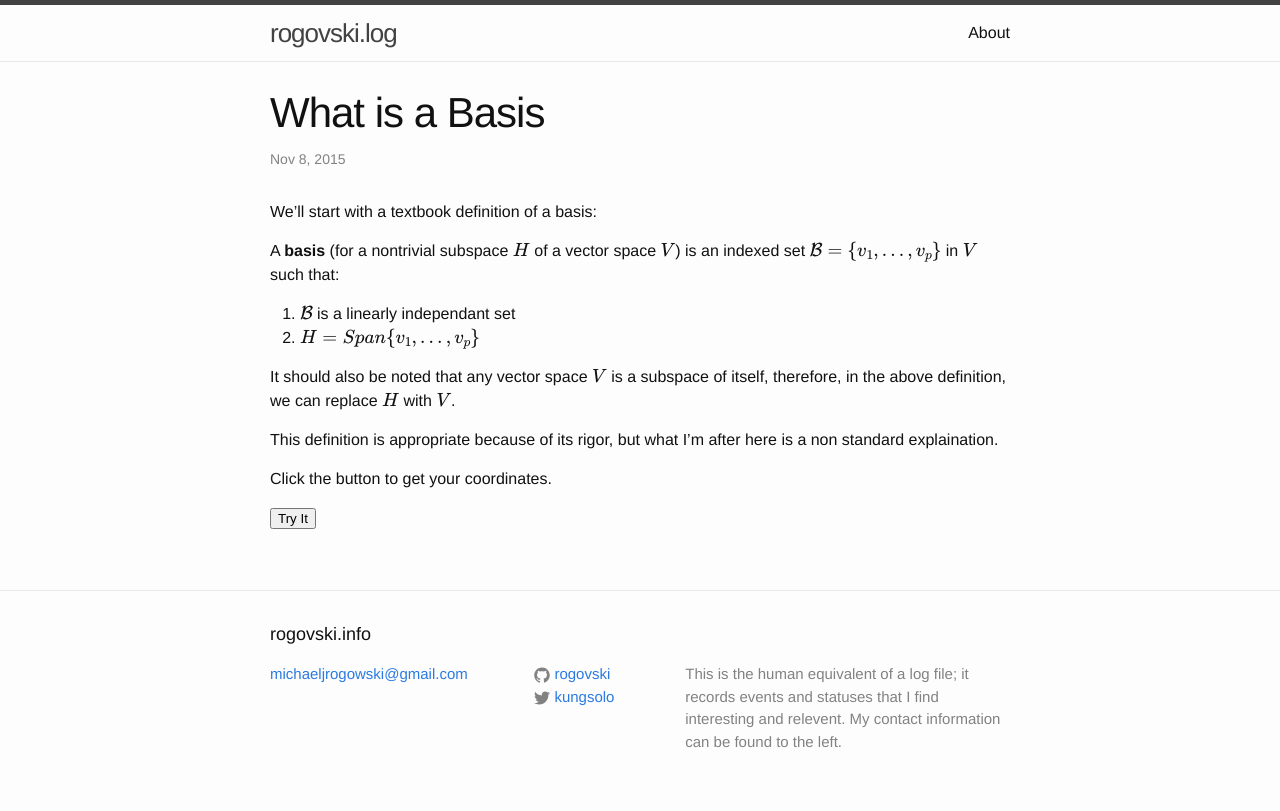
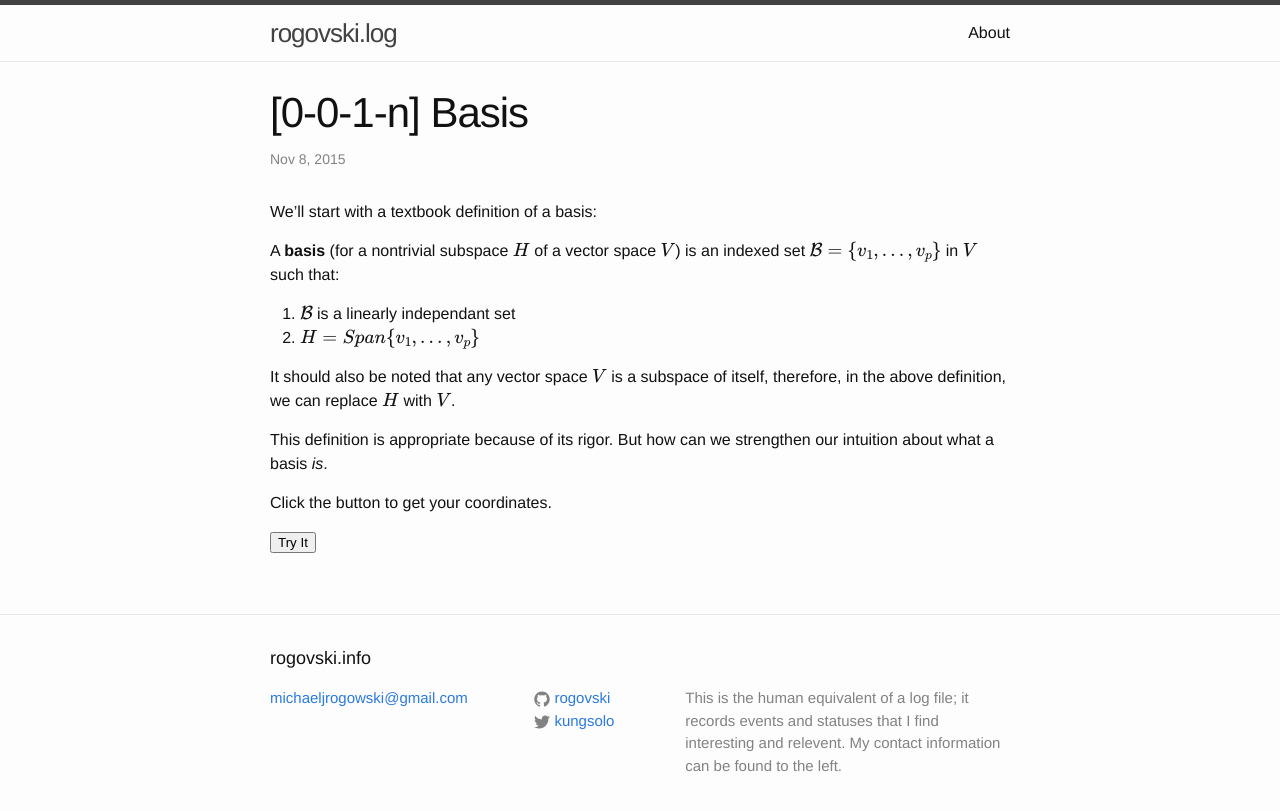
Before and after one commit to rogovski/rogovski.github.io, a Jekyll site: the page built from _posts/2015-11-13-[0-0-1-n]-basis.markdown, in a window 1280 px wide. Shown: the top 811 px of the page. Built offline with Jekyll 4.4.1, drawn with Linux system fonts in a browser that asks for light colours; formulas are drawn with MathJax 3.

Commit message:
changed names or posts. add todo posts

```diff
--- a/_posts/2015-05-11-what-is-abstraction.markdown
+++ b/_posts/2015-05-11-[0]-abstraction.markdown
@@ -1,6 +1,6 @@
 ---
 layout: post
-title:  "What is Abstraction"
+title:  "[0] Abstraction"
 date:   2015-11-08 13:14:00 -0500
 categories: mathematics basic
 description: "attempt to explain abstraction"
--- a/_posts/2015-11-13-what-is-a-basis.markdown
+++ b/_posts/2015-11-13-[0-0-1-n]-basis.markdown
@@ -1,6 +1,6 @@
 ---
 layout: post
-title:  "What is a Basis"
+title:  "[0-0-1-n] Basis"
 date:   2015-11-08 13:14:00 -0500
 categories: mathematics algebra
 description: "attempt to explain what a basis is (a la linear algebra)"
@@ -17,8 +17,10 @@ indexed set $\mathcal{B} = \\{ v_1, ..., v_p \\}$ in $V$ such that:
 It should also be noted that any vector space $V$ is a subspace of itself, therefore,
 in the above definition, we can replace $H$ with $V$.
 
-This definition is appropriate because of its rigor, but what I'm after here is
-a non standard explaination.
+This definition is appropriate because of its rigor. But how can we strengthen
+our intuition about what a basis *is*.
+
+
 
 <div>
 <p>Click the button to get your coordinates.</p>
--- a/_posts/2015-11-15-turning-points.markdown
+++ b/_posts/2015-11-15-[0-0-1-n1]-turning-points.markdown
@@ -1,6 +1,6 @@
 ---
 layout: post
-title:  "Polynomials and Turning Points"
+title:  "[0-0-1-n1] Polynomials and Turning Points"
 date:   2015-11-15 13:14:00 -0500
 categories: mathematics basic
 description: "polynomials and their graphs"
```
Also changed, not shown: _posts/2015-05-11-[0-0-0]-finite-set.markdown (added, +9 -0 lines), _posts/2015-05-11-[0-0-1]-infinite-set.markdown (added, +9 -0 lines), _posts/2015-05-11-[0-0]-set.markdown (added, +9 -0 lines).
